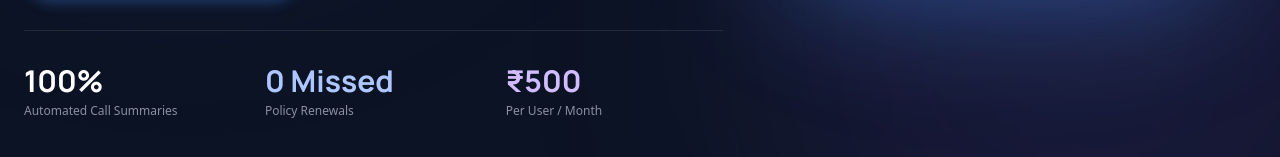
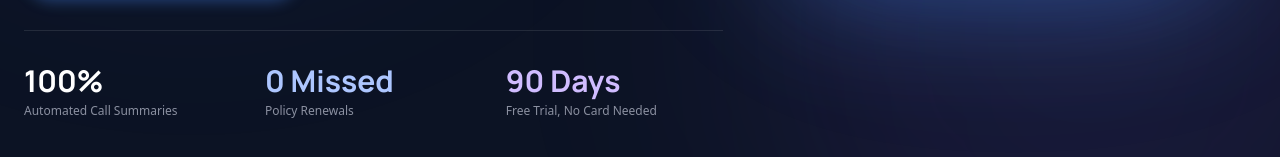
Before and after one commit to rajeshbutta/echo-website, a React (Vite) app: page / in a window 1280 px wide. Shown: the part 643-800 px from the top of the page. Built offline with nearby package versions, Linux system fonts and the light colour scheme.

Commit message:
Remove upfront pricing from hero; replace with 90-day free trial metric
Showing price before value is established creates a negative anchor.
The trial offer builds desire instead.

Co-Authored-By: Claude Sonnet 4.6 <noreply@anthropic.com>

```diff
--- a/src/components/HeroSection.tsx
+++ b/src/components/HeroSection.tsx
@@ -63,8 +63,8 @@ export const HeroSection: React.FC<HeroSectionProps> = ({ setCurrentView, onOpen
               <div className="text-xs text-[#c2c6d6]/70 mt-1">Policy Renewals</div>
             </div>
             <div>
-              <div className="font-display text-2xl sm:text-3xl font-bold text-[#d0bcff]">₹500</div>
-              <div className="text-xs text-[#c2c6d6]/70 mt-1">Per User / Month</div>
+              <div className="font-display text-2xl sm:text-3xl font-bold text-[#d0bcff]">90 Days</div>
+              <div className="text-xs text-[#c2c6d6]/70 mt-1">Free Trial, No Card Needed</div>
             </div>
           </div>
         </div>
```
